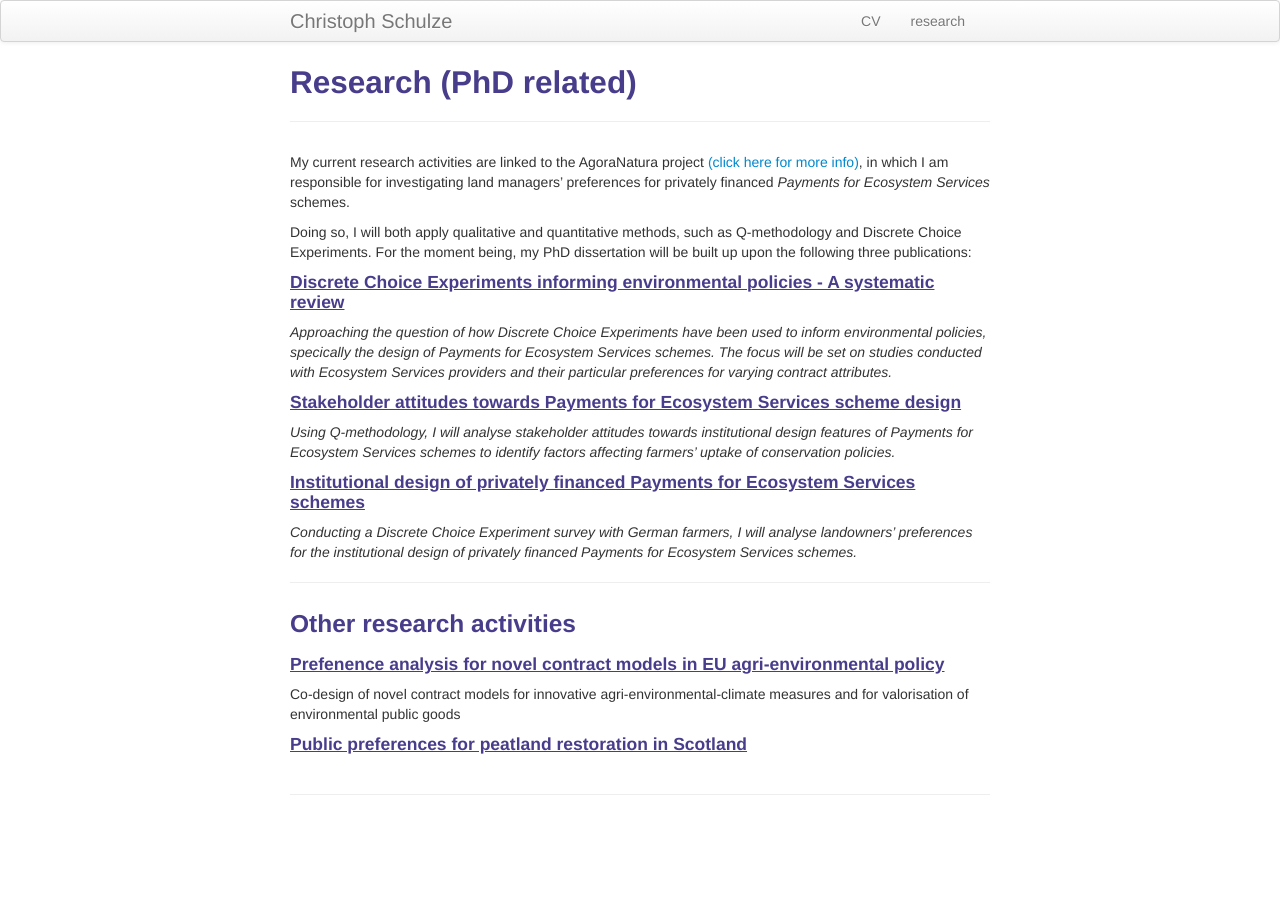
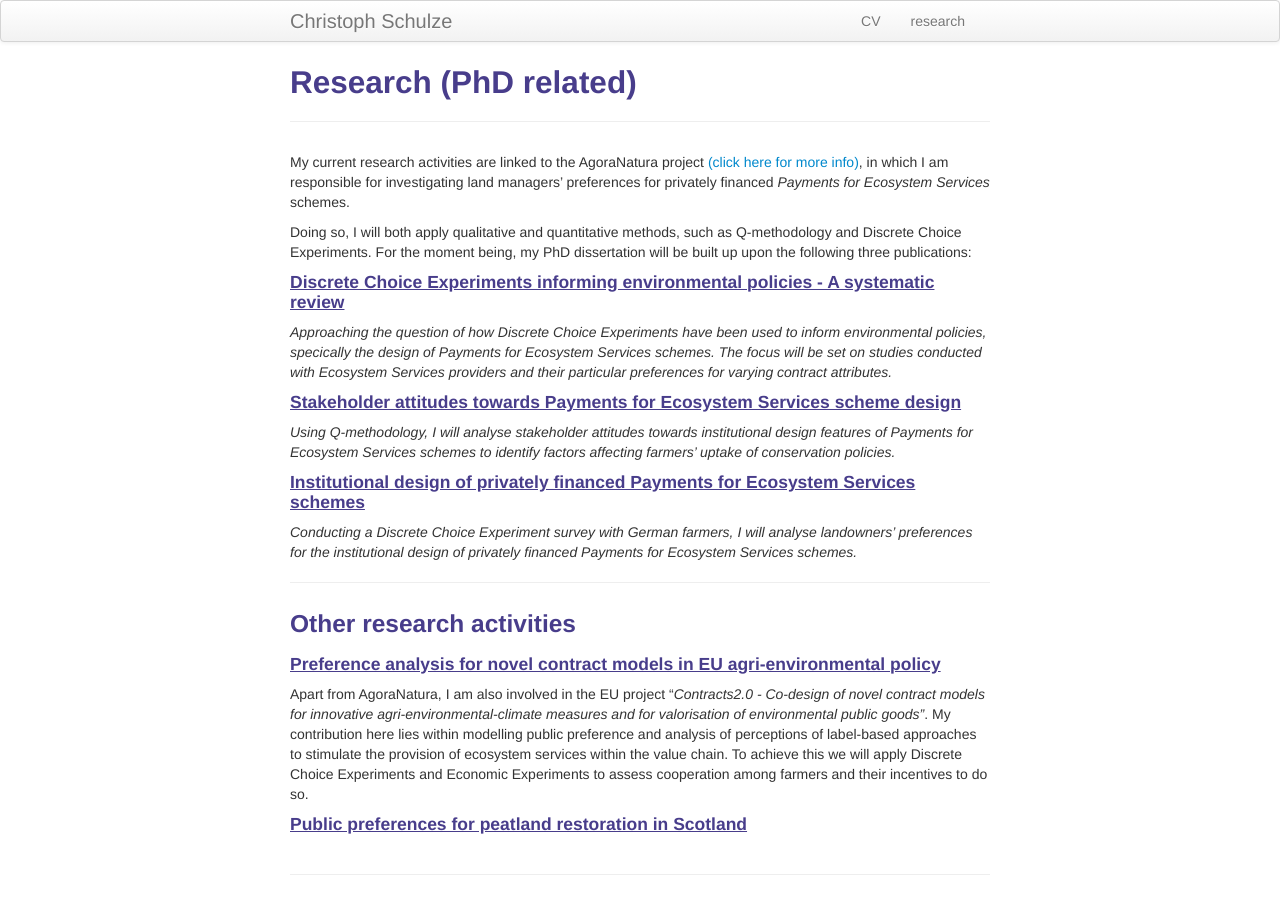
Before and after one commit to crokology/crokology.github.io, a Jekyll site: the page built from pages/research.md, in a window 1280 px wide. Built offline with Jekyll 4.4.1, drawn with Linux system fonts in a browser that asks for light colours.

Commit message:
Update research.md

```diff
--- a/pages/research.md
+++ b/pages/research.md
@@ -19,9 +19,8 @@ Doing so, I will both apply qualitative and quantitative methods, such as Q-meth
 
 ---
 ### Other research activities
-#### <u>Prefenence analysis for novel contract models in EU agri-environmental policy</u>
-
-Co-design of novel contract models for innovative agri-environmental-climate measures and for valorisation of environmental public goods
+#### <u>Preference analysis for novel contract models in EU agri-environmental policy</u>
+Apart from AgoraNatura, I am also involved in the EU project "*Contracts2.0 - Co-design of novel contract models for innovative agri-environmental-climate measures and for valorisation of environmental public goods"*. My contribution here lies within modelling public preference and analysis of perceptions of label-based approaches to stimulate the provision of ecosystem services within the value chain. To achieve this we will apply Discrete Choice Experiments and Economic Experiments to assess cooperation among farmers and their incentives to do so.
 #### <u>Public preferences for peatland restoration in Scotland</u>
 
 
```
